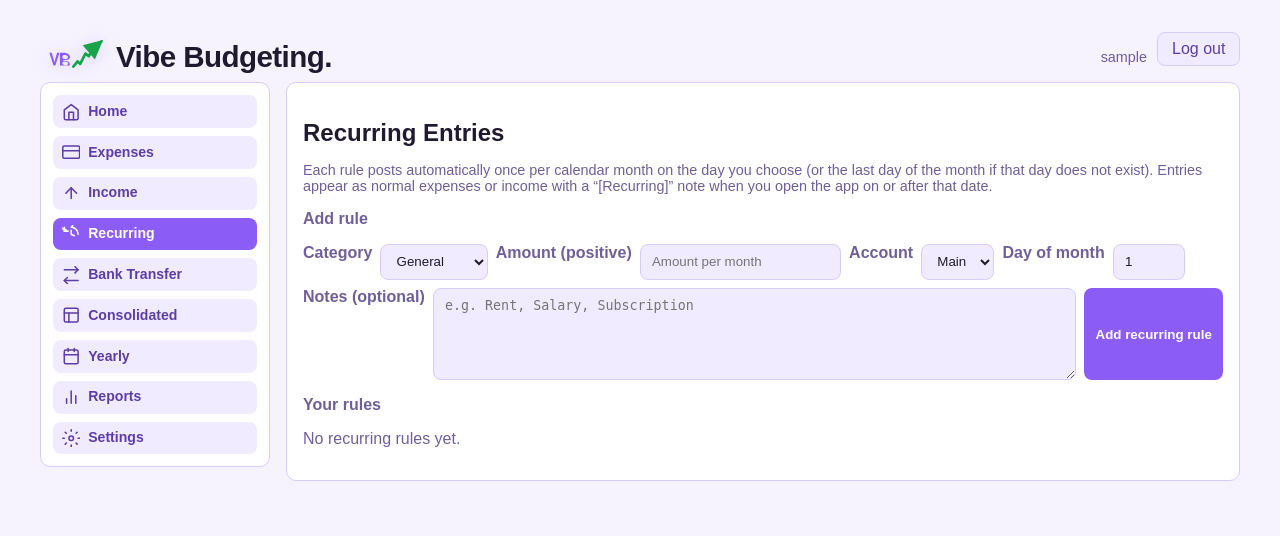
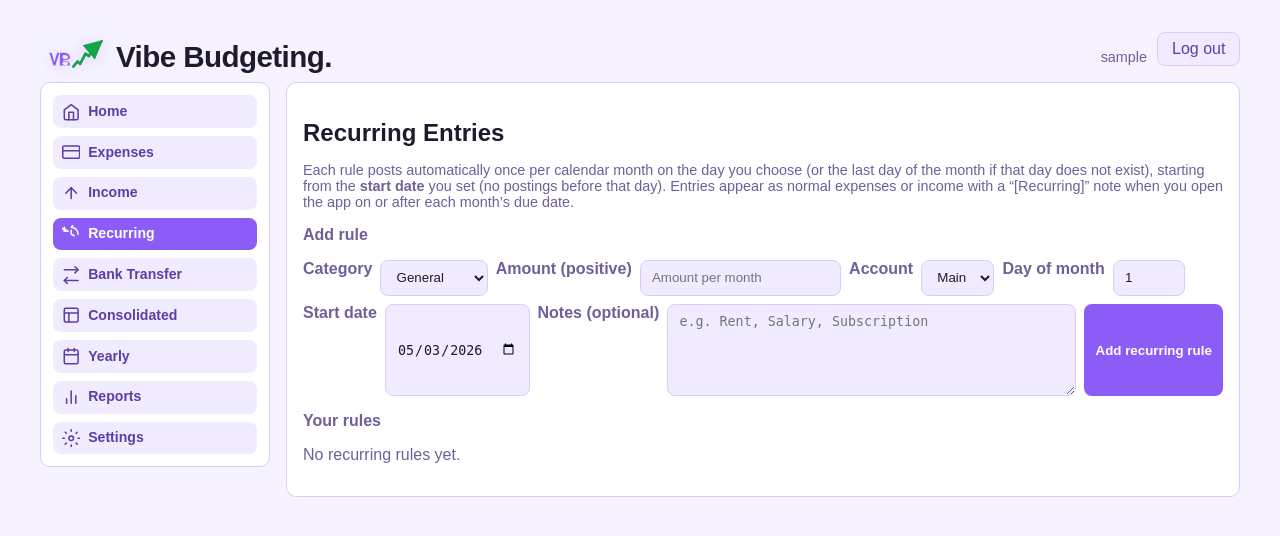
Before and after one commit to flymperis/Vibe-Budgeting, a Flask app: page / in a window 1280 px wide, after a click on "Recurring". Shown: the top 536 px of the page. Run offline with Flask 3, Linux system fonts and the light colour scheme; the visitor is signed in with stand-in values (Sample User, id 1); data comes from the database, SQL or seed files in the repository; data that the repository does not hold is empty.

Commit message:
Add user-configurable start date for recurring rules
Co-authored-by: Cursor <cursoragent@cursor.com>

```diff
--- a/app.py
+++ b/app.py
@@ -127,6 +127,30 @@ def _parse_row_created_date(row):
         return datetime.now().date()
 
 
+def _recurring_start_date(rule):
+    """First calendar day from which monthly recurring postings are allowed (inclusive)."""
+    try:
+        raw = rule["starts_on"]
+    except (KeyError, IndexError):
+        raw = None
+    if raw is not None:
+        s = str(raw).strip()
+        if s:
+            try:
+                return datetime.strptime(s[:10], "%Y-%m-%d").date()
+            except ValueError:
+                pass
+    return _parse_row_created_date(rule)
+
+
+def normalize_recurring_starts_on(raw):
+    """YYYY-MM-DD from form; blank or invalid defaults to today."""
+    day = coerce_txn_day((raw or "").strip())
+    if day:
+        return day
+    return datetime.now().date().isoformat()
+
+
 def _due_date_in_month(ym: str, day_of_month: int):
     y, m = map(int, ym.split("-", 1))
     last = calendar.monthrange(y, m)[1]
@@ -152,7 +176,7 @@ def apply_recurring_entries(conn, user_id):
     today_ym = f"{today.year:04d}-{today.month:02d}"
     rules = conn.execute(
         """
-        SELECT id, entry_type, amount, category_id, account_id, day_of_month, notes, created_at
+        SELECT id, entry_type, amount, category_id, account_id, day_of_month, notes, created_at, starts_on
         FROM recurring_entries
         WHERE enabled = 1 AND user_id = ?
         """,
@@ -160,8 +184,8 @@ def apply_recurring_entries(conn, user_id):
     ).fetchall()
     posted = 0
     for rule in rules:
-        created_d = _parse_row_created_date(rule)
-        start_ym = f"{created_d.year:04d}-{created_d.month:02d}"
+        start_d = _recurring_start_date(rule)
+        start_ym = f"{start_d.year:04d}-{start_d.month:02d}"
         note_text = (rule["notes"] or "").strip()
         prefix = "[Recurring] "
         full_notes = f"{prefix}{note_text}" if note_text else prefix.strip()
@@ -174,7 +198,7 @@ def apply_recurring_entries(conn, user_id):
             if exists:
                 continue
             due = _due_date_in_month(ym, rule["day_of_month"])
-            if due < created_d:
+            if due < start_d:
                 continue
             if today < due:
                 continue
@@ -579,6 +603,7 @@ def migrate_schema(conn):
     migrate_expenses_signed_amounts(conn)
     migrate_txn_dates_to_day(conn)
     migrate_recurring_entries(conn)
+    migrate_recurring_starts_on(conn)
     migrate_users_multitenancy(conn)
 
 
@@ -697,6 +722,7 @@ def migrate_recurring_entries(conn):
             day_of_month INTEGER NOT NULL CHECK (day_of_month >= 1 AND day_of_month <= 31),
             notes TEXT NOT NULL DEFAULT '',
             enabled INTEGER NOT NULL DEFAULT 1 CHECK (enabled IN (0, 1)),
+            starts_on TEXT,
             created_at TIMESTAMP DEFAULT CURRENT_TIMESTAMP
         )
         """
@@ -709,6 +735,21 @@ def migrate_recurring_entries(conn):
             PRIMARY KEY (recurring_id, ym),
             FOREIGN KEY (recurring_id) REFERENCES recurring_entries(id) ON DELETE CASCADE
         )
+        """
+    )
+
+
+def migrate_recurring_starts_on(conn):
+    cols = _column_names(conn, "recurring_entries") or []
+    if not cols:
+        return
+    if "starts_on" not in cols:
+        conn.execute("ALTER TABLE recurring_entries ADD COLUMN starts_on TEXT")
+    conn.execute(
+        """
+        UPDATE recurring_entries
+        SET starts_on = date(substr(created_at, 1, 10))
+        WHERE starts_on IS NULL OR trim(COALESCE(starts_on, '')) = ''
         """
     )
 
@@ -1622,6 +1663,7 @@ def index():
             r.notes,
             r.enabled,
             r.created_at,
+            r.starts_on,
             a.name AS account_name,
             COALESCE(c.name, ic.name) AS category_name
         FROM recurring_entries r
@@ -1949,6 +1991,7 @@ def add_recurring():
     amount_raw = request.form.get("amount", "").strip()
     account_raw = request.form.get("account_id", "").strip()
     day_raw = request.form.get("day_of_month", "1").strip()
+    starts_on = normalize_recurring_starts_on(request.form.get("starts_on", ""))
     notes = request.form.get("notes", "").strip()
 
     if not entry_type or category_id is None or not account_raw:
@@ -1984,10 +2027,10 @@ def add_recurring():
 
     conn.execute(
         """
-        INSERT INTO recurring_entries (user_id, entry_type, amount, category_id, account_id, day_of_month, notes, enabled)
-        VALUES (?, ?, ?, ?, ?, ?, ?, 1)
+        INSERT INTO recurring_entries (user_id, entry_type, amount, category_id, account_id, day_of_month, notes, enabled, starts_on)
+        VALUES (?, ?, ?, ?, ?, ?, ?, 1, ?)
         """,
-        (uid, entry_type, amt, category_id, account_id, dom, notes),
+        (uid, entry_type, amt, category_id, account_id, dom, notes, starts_on),
     )
     conn.commit()
     conn.close()
@@ -2002,6 +2045,7 @@ def edit_recurring(recurring_id):
     amount_raw = request.form.get("amount", "").strip()
     account_raw = request.form.get("account_id", "").strip()
     day_raw = request.form.get("day_of_month", "1").strip()
+    starts_on = normalize_recurring_starts_on(request.form.get("starts_on", ""))
     notes = request.form.get("notes", "").strip()
     enabled = 1 if request.form.get("enabled") == "1" else 0
 
@@ -2039,10 +2083,10 @@ def edit_recurring(recurring_id):
     cur = conn.execute(
         """
         UPDATE recurring_entries
-        SET entry_type = ?, amount = ?, category_id = ?, account_id = ?, day_of_month = ?, notes = ?, enabled = ?
+        SET entry_type = ?, amount = ?, category_id = ?, account_id = ?, day_of_month = ?, notes = ?, enabled = ?, starts_on = ?
         WHERE id = ? AND user_id = ?
         """,
-        (entry_type, amt, category_id, account_id, dom, notes, enabled, recurring_id, uid),
+        (entry_type, amt, category_id, account_id, dom, notes, enabled, starts_on, recurring_id, uid),
     )
     conn.commit()
     conn.close()
--- a/templates/index.html
+++ b/templates/index.html
@@ -466,8 +466,9 @@
                 <section class="panel {% if active_panel == 'recurring' %}active{% endif %}" id="panel-recurring">
                     <h2>Recurring Entries</h2>
                     <p class="muted small-hint">
-                        Each rule posts automatically once per calendar month on the day you choose (or the last day of the month if that day does not exist).
-                        Entries appear as normal expenses or income with a “[Recurring]” note when you open the app on or after that date.
+                        Each rule posts automatically once per calendar month on the day you choose (or the last day of the month if that day does not exist),
+                        starting from the <strong>start date</strong> you set (no postings before that day).
+                        Entries appear as normal expenses or income with a “[Recurring]” note when you open the app on or after each month’s due date.
                     </p>
 
                     <h3>Add rule</h3>
@@ -497,6 +498,8 @@
                         </select>
                         <label class="month-label" for="recurring-dom">Day of month</label>
                         <input id="recurring-dom" max="31" min="1" name="day_of_month" required type="number" value="1">
+                        <label class="month-label" for="recurring-starts-on">Start date</label>
+                        <input id="recurring-starts-on" name="starts_on" required type="date" value="{{ transfer_default_date }}">
                         <label class="month-label" for="recurring-notes">Notes (optional)</label>
                         <textarea id="recurring-notes" name="notes" placeholder="e.g. Rent, Salary, Subscription" rows="2"></textarea>
                         <button type="submit">Add recurring rule</button>
@@ -532,6 +535,7 @@
                                         {% endfor %}
                                     </select>
                                     <input max="31" min="1" name="day_of_month" required type="number" value="{{ rule.day_of_month }}" aria-label="Day of month">
+                                    <input name="starts_on" required type="date" value="{{ rule.starts_on or transfer_default_date }}" aria-label="Start date">
                                     <input name="notes" placeholder="Notes" type="text" value="{{ rule.notes }}">
                                     <label class="checkbox-inline recurring-enabled-label">
                                         <input name="enabled" type="checkbox" value="1" {% if rule.enabled %}checked{% endif %}> Active
```
